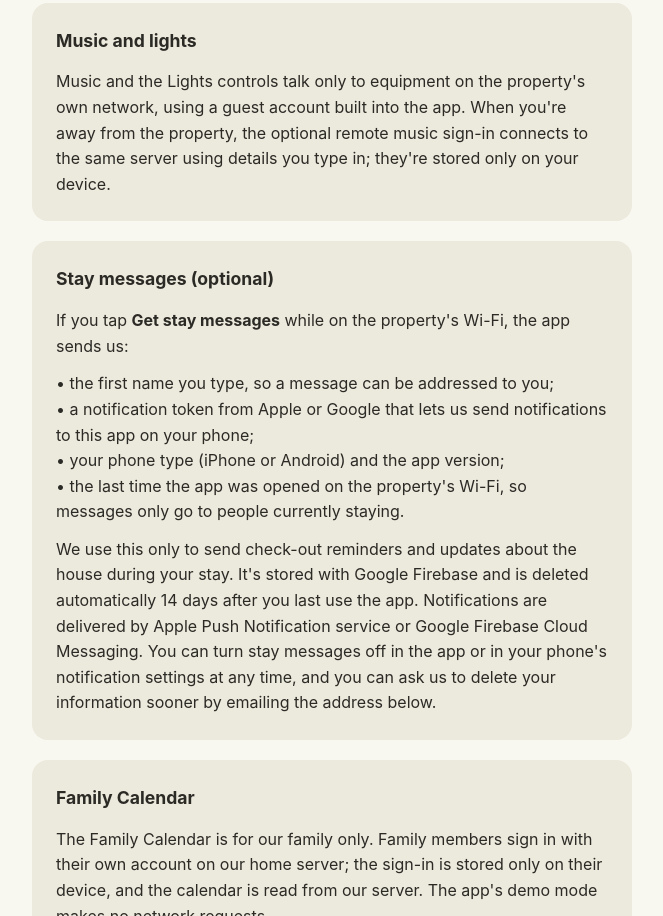
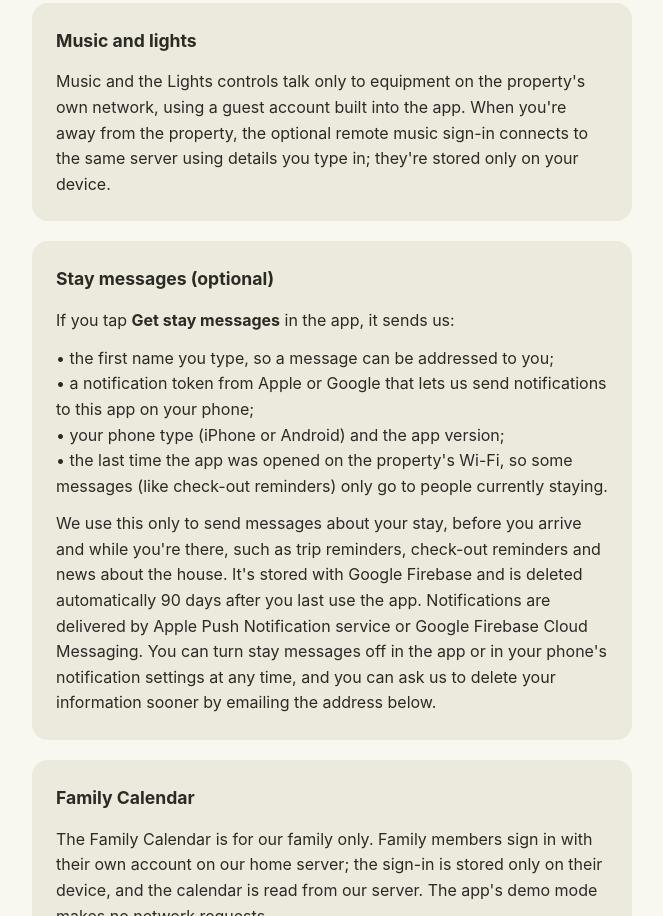
Before and after one commit to ncponyboy/chases-retreat-privacy, a plain HTML site: page index.html in a window 1280 px wide. Shown: the part 446-1362 px from the top of the page, without its empty margins (308-971 px from the left). Drawn offline with Linux system fonts and the light colour scheme.

Commit message:
Privacy policy: stay messages can start before arrival; 90-day retention
Co-Authored-By: Claude Opus 5.5 <noreply@anthropic.com>

```diff
--- a/index.html
+++ b/index.html
@@ -78,12 +78,12 @@
 
   <div class="card">
     <h2>Stay messages (optional)</h2>
-    <p>If you tap <strong>Get stay messages</strong> while on the property's Wi-Fi, the app sends us:</p>
+    <p>If you tap <strong>Get stay messages</strong> in the app, it sends us:</p>
     <p>&bull; the first name you type, so a message can be addressed to you;<br>
        &bull; a notification token from Apple or Google that lets us send notifications to this app on your phone;<br>
        &bull; your phone type (iPhone or Android) and the app version;<br>
-       &bull; the last time the app was opened on the property's Wi-Fi, so messages only go to people currently staying.</p>
-    <p>We use this only to send check-out reminders and updates about the house during your stay. It's stored with Google Firebase and is deleted automatically 14 days after you last use the app. Notifications are delivered by Apple Push Notification service or Google Firebase Cloud Messaging. You can turn stay messages off in the app or in your phone's notification settings at any time, and you can ask us to delete your information sooner by emailing the address below.</p>
+       &bull; the last time the app was opened on the property's Wi-Fi, so some messages (like check-out reminders) only go to people currently staying.</p>
+    <p>We use this only to send messages about your stay, before you arrive and while you're there, such as trip reminders, check-out reminders and news about the house. It's stored with Google Firebase and is deleted automatically 90 days after you last use the app. Notifications are delivered by Apple Push Notification service or Google Firebase Cloud Messaging. You can turn stay messages off in the app or in your phone's notification settings at any time, and you can ask us to delete your information sooner by emailing the address below.</p>
   </div>
 
   <div class="card">
```
